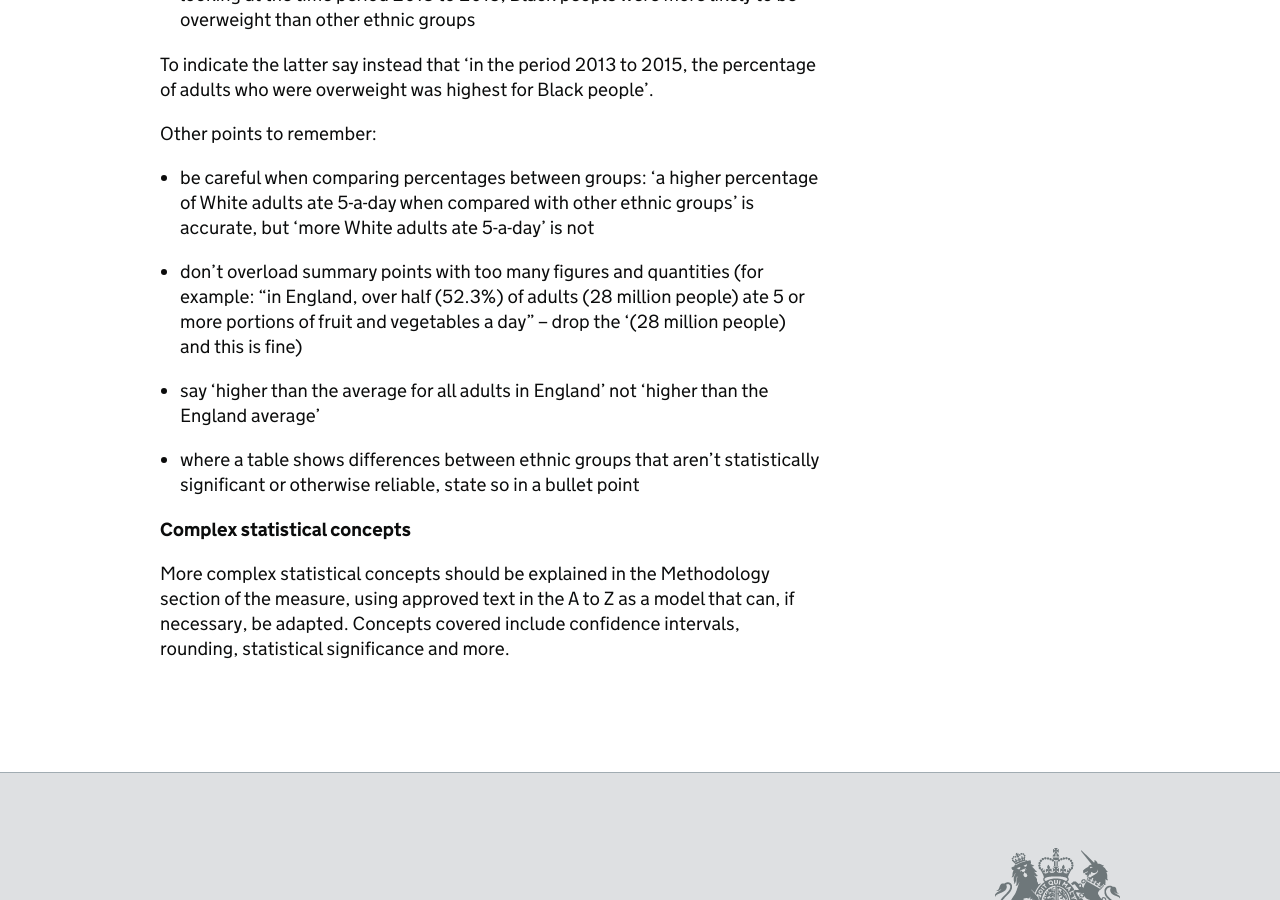
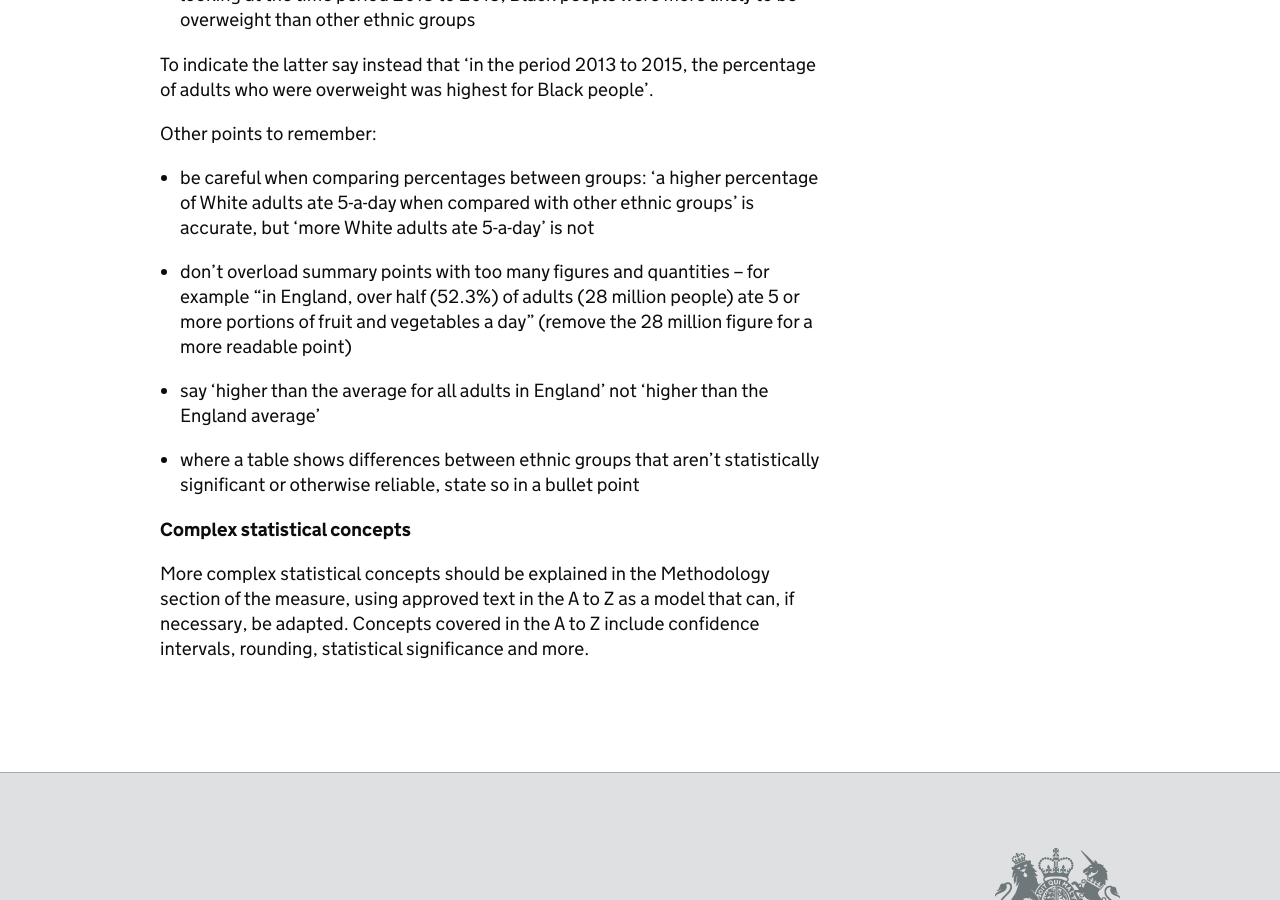
Before and after one commit to racedisparityaudit/style-guide, a Jekyll site: the page built from how-we-write.md, in a window 1280 px wide and 900 px high, scrolled down 4315 px. Built offline with Jekyll 4.4.1, drawn with Linux system fonts in a browser that asks for light colours.

Commit message:
Update how-we-write.md

```diff
--- a/how-we-write.md
+++ b/how-we-write.md
@@ -108,7 +108,7 @@ Other points to remember:
 
 - be careful when comparing percentages between groups: ‘a higher percentage of White adults ate 5-a-day when compared with other ethnic groups’ is accurate, but ‘more White adults ate 5-a-day’ is not
 
-- don’t overload summary points with too many figures and quantities (for example: “in England, over half (52.3%) of adults (28 million people) ate 5 or more portions of fruit and vegetables a day” – drop the ‘(28 million people) and this is fine)
+- don’t overload summary points with too many figures and quantities – for example “in England, over half (52.3%) of adults (28 million people) ate 5 or more portions of fruit and vegetables a day” (remove the 28 million figure for a more readable point)
 
 - say ‘higher than the average for all adults in England’ not ‘higher than the England average’
 
@@ -116,4 +116,4 @@ Other points to remember:
 
 ### Complex statistical concepts
 
-More complex statistical concepts should be explained in the Methodology section of the measure, using approved text in the A to Z as a model that can, if necessary, be adapted. Concepts covered include confidence intervals, rounding, statistical significance and more.
+More complex statistical concepts should be explained in the Methodology section of the measure, using approved text in the A to Z as a model that can, if necessary, be adapted. Concepts covered in the A to Z include confidence intervals, rounding, statistical significance and more.
```
